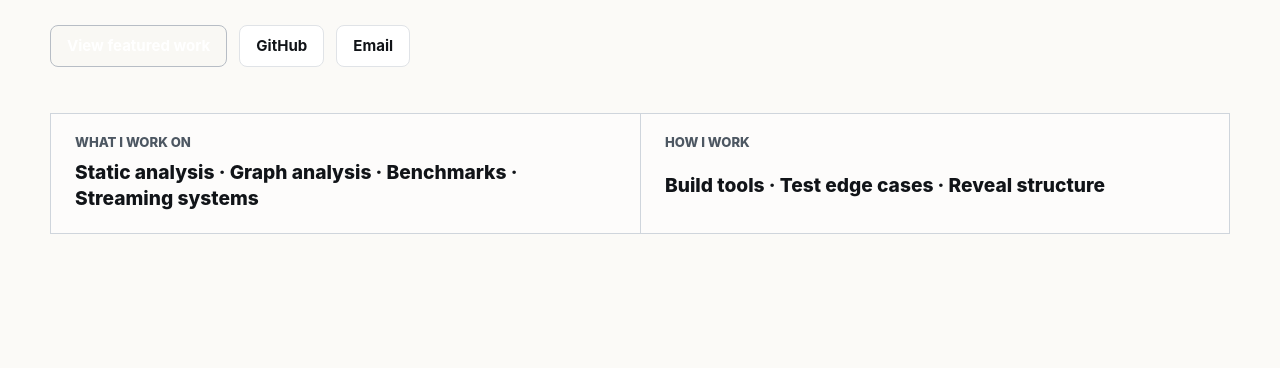
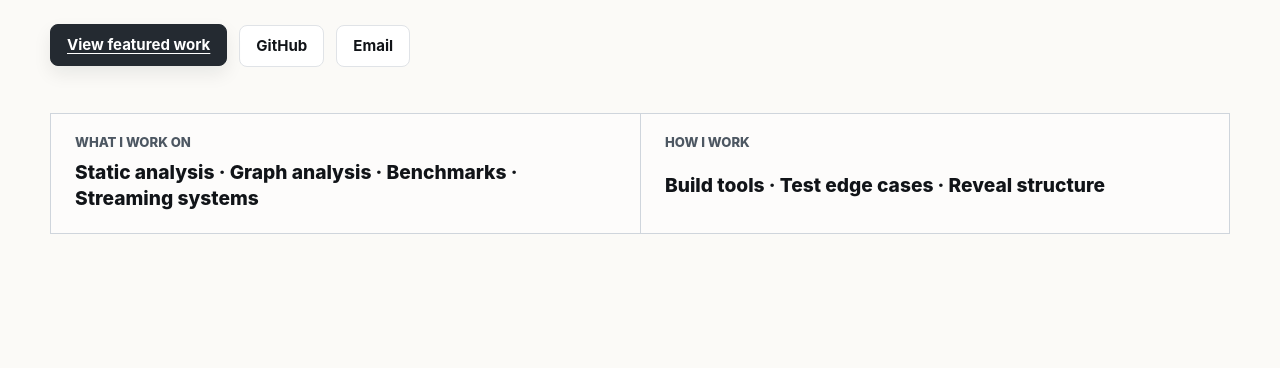
Before and after one commit to rlaau/rlaau.github.io, a plain HTML site: page index.html in a window 1280 px wide. In both pictures the pointer is over the link "View featured work". Shown: the part 432-800 px from the top of the page. Drawn offline with Linux system fonts and the light colour scheme.

Commit message:
change: 호버링

```diff
--- a/index.html
+++ b/index.html
@@ -165,6 +165,13 @@
         color: var(--ink);
         font-weight: 680;
         font-size: 0.94rem;
+        text-decoration: none;
+        transition:
+          background 150ms ease,
+          border-color 150ms ease,
+          box-shadow 150ms ease,
+          color 150ms ease,
+          transform 150ms ease;
       }
 
       .button.primary {
@@ -174,9 +181,22 @@
       }
 
       .button:hover {
-        text-decoration: none;
-        border-color: #b7bdc5;
-        background: #f9f8f4;
+        border-color: #aeb5bd;
+        background: #ffffff;
+        box-shadow: 0 8px 18px rgba(18, 22, 28, 0.08);
+        color: var(--ink);
+        transform: translateY(-1px);
+      }
+
+      .button.primary:hover {
+        background: #242a31;
+        border-color: #242a31;
+        color: #ffffff;
+      }
+
+      .button:active {
+        box-shadow: none;
+        transform: translateY(0);
       }
 
       .hero-meta {
```
